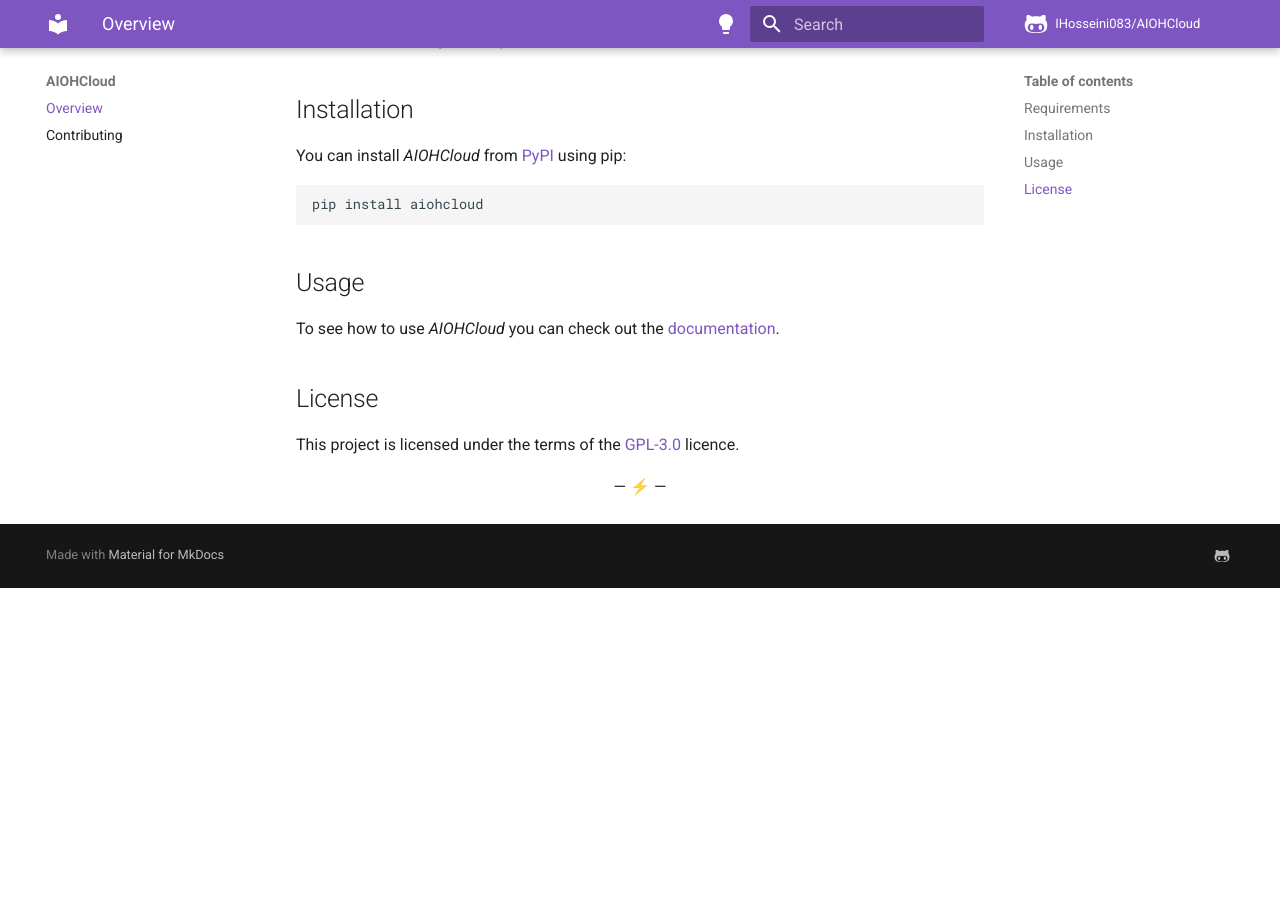
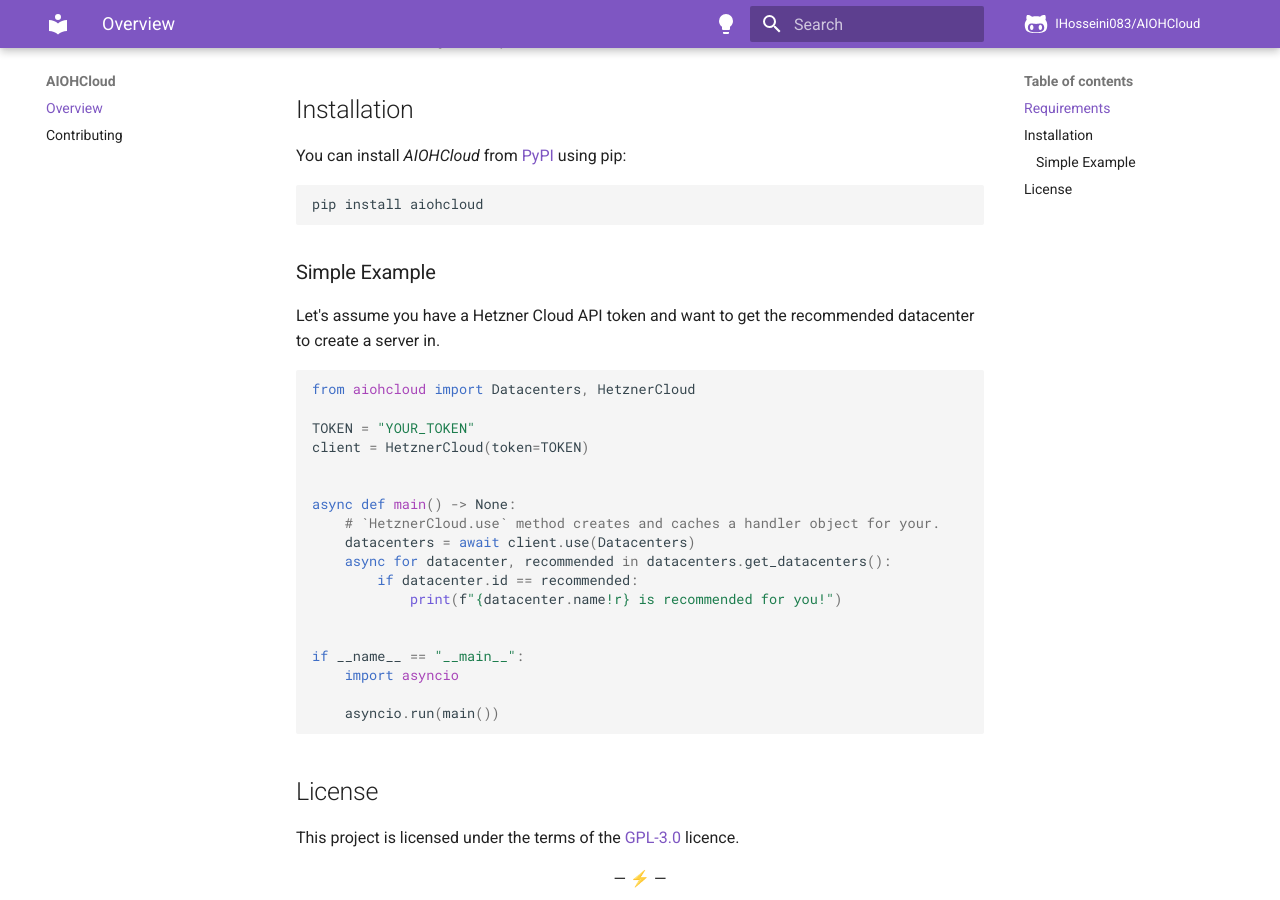
Before and after one commit to IHosseini083/AIOHCloud, an MkDocs documentation site: the page built from docs/index.md, in a window 1280 px wide and 900 px high, scrolled down 606 px. Built offline with MkDocs 1.6.1 and Material for MkDocs 9.7.7, drawn with Linux system fonts in a browser that asks for light colours; comment, search, counter and statistics services are not loaded; before the commit the page ends 1194 px from its top, so only the background shows below that.

Commit message:
Add a simple example to docs and remove `Usage` section from first page

````diff
--- a/docs/index.md
+++ b/docs/index.md
@@ -43,9 +43,30 @@
 pip install aiohcloud
 ```
 
-## Usage
+### Simple Example
 
-To see how to use _AIOHCloud_ you can check out the [documentation](https://aiohcloud.iliya.dev/).
+Let's assume you have a Hetzner Cloud API token and want to get the recommended datacenter to create a server in.
+
+```python
+from aiohcloud import Datacenters, HetznerCloud
+
+TOKEN = "YOUR_TOKEN"
+client = HetznerCloud(token=TOKEN)
+
+
+async def main() -> None:
+    # `HetznerCloud.use` method creates and caches a handler object for your.
+    datacenters = await client.use(Datacenters)
+    async for datacenter, recommended in datacenters.get_datacenters():
+        if datacenter.id == recommended:
+            print(f"{datacenter.name!r} is recommended for you!")
+
+
+if __name__ == "__main__":
+    import asyncio
+
+    asyncio.run(main())
+```
 
 ## License
 
````
